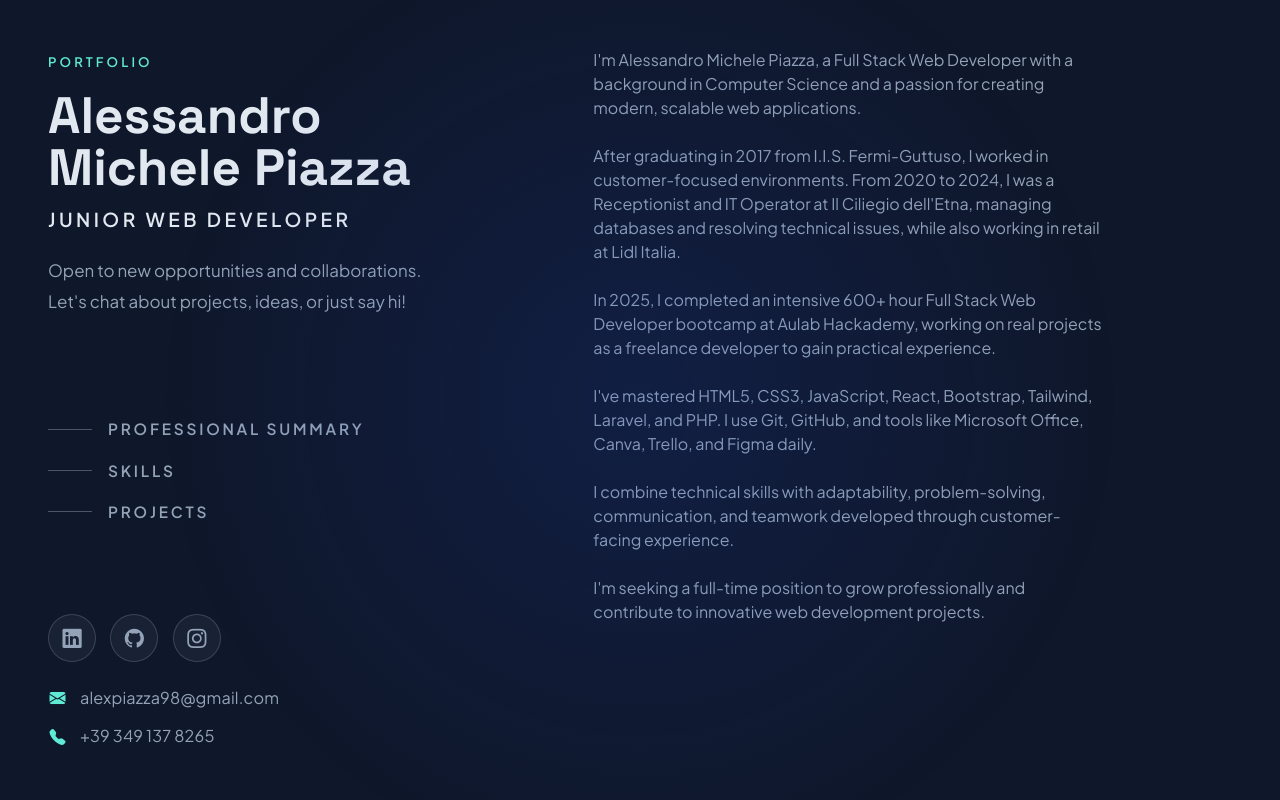
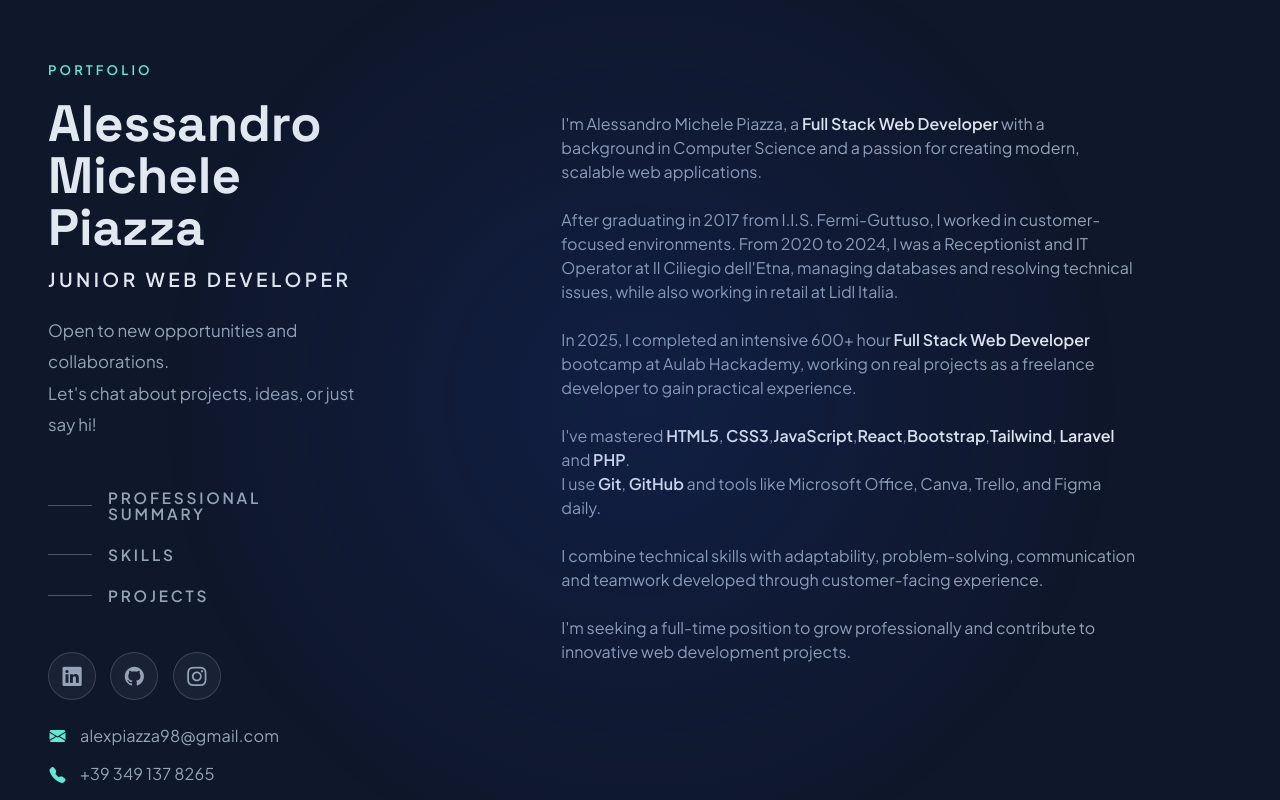
Before and after one commit to Alessandro-Michele-Piazza/Alessandro-Michele-Piazza.github.io, a React (Vite) app: page / in a window 1280 px wide. Built offline with nearby package versions, Linux system fonts and the light colour scheme.

Commit message:
aggiustata sidebar

```diff
--- a/package.json
+++ b/package.json
@@ -10,6 +10,7 @@
     "preview": "vite preview"
   },
   "dependencies": {
+    "aos": "^2.3.4",
     "bootstrap": "^5.3.8",
     "bootstrap-icons": "^1.13.1",
     "react": "^19.2.5",
--- a/src/components/Navbar.jsx
+++ b/src/components/Navbar.jsx
@@ -1,7 +1,40 @@
-export default function Navbar() {
+import { useEffect, useState } from "react";
+import AOS from "aos";
+import "aos/dist/aos.css";
+
+const DESKTOP_MEDIA_QUERY = "(min-width: 768px)";
+const NAV_ITEMS = [
+  { href: "#presentazione", label: "Professional Summary" },
+  { href: "#skills", label: "Skills" },
+  { href: "#projects", label: "Projects" },
+];
+
+function NavigationSections({ onNavigate, animated = false }) {
+  const introAnimationProps = animated
+    ? {
+        "data-aos": "fade-up",
+        "data-aos-duration": "500",
+        "data-aos-delay": "90",
+      }
+    : {};
+  const menuAnimationProps = animated
+    ? {
+        "data-aos": "fade-up",
+        "data-aos-duration": "500",
+        "data-aos-delay": "150",
+      }
+    : {};
+  const footerAnimationProps = animated
+    ? {
+        "data-aos": "fade-up",
+        "data-aos-duration": "500",
+        "data-aos-delay": "300",
+      }
+    : {};
+
   return (
-    <nav className="navbar d-flex flex-column align-items-start justify-content-between ">
-      <div className="navbar__intro mx-5">
+    <>
+      <div className="navbar__intro" {...introAnimationProps}>
         <p className="navbar__eyebrow">Portfolio</p>
         <h1 className="navbar__title">Alessandro Michele Piazza</h1>
         <h2 className="navbar__role">Junior Web Developer</h2>
@@ -10,30 +43,31 @@ export default function Navbar() {
           Let&apos;s chat about projects, ideas, or just say hi!
         </p>
       </div>
-      <div className="menu-container navbar__menu mx-5">
+
+      <div className="menu-container navbar__menu" {...menuAnimationProps}>
         <ul className="custom-menu">
-          <li>
-            <a href="#">
-              <span className="nav-indicator"></span>
-              <span className="nav-text">Professional Summary</span>
-            </a>
-          </li>
-          <li>
-            <a href="#">
-              <span className="nav-indicator"></span>
-              <span className="nav-text">Skills</span>
-            </a>
-          </li>
+          {NAV_ITEMS.map((item, index) => {
+            const itemAnimationProps = animated
+              ? {
+                  "data-aos": "fade-up",
+                  "data-aos-duration": "500",
+                  "data-aos-delay": `${180 + index * 70}`,
+                }
+              : {};
 
-          <li>
-            <a href="#">
-              <span className="nav-indicator"></span>
-              <span className="nav-text">Projects</span>
-            </a>
-          </li>
+            return (
+              <li key={item.label}>
+                <a href={item.href} onClick={onNavigate} {...itemAnimationProps}>
+                  <span className="nav-indicator"></span>
+                  <span className="nav-text">{item.label}</span>
+                </a>
+              </li>
+            );
+          })}
         </ul>
       </div>
-      <div className="navbar__footer mx-5">
+
+      <div className="navbar__footer" {...footerAnimationProps}>
         <div className="navbar__socials">
           <a
             className="social-link social-link--icon"
@@ -41,6 +75,7 @@ export default function Navbar() {
             target="_blank"
             rel="noopener noreferrer"
             aria-label="LinkedIn"
+            onClick={onNavigate}
           >
             <i className="bi bi-linkedin" aria-hidden="true"></i>
           </a>
@@ -51,6 +86,7 @@ export default function Navbar() {
             target="_blank"
             rel="noopener noreferrer"
             aria-label="GitHub"
+            onClick={onNavigate}
           >
             <i className="bi bi-github" aria-hidden="true"></i>
           </a>
@@ -61,24 +97,154 @@ export default function Navbar() {
             target="_blank"
             rel="noopener noreferrer"
             aria-label="Instagram"
+            onClick={onNavigate}
           >
             <i className="bi bi-instagram" aria-hidden="true"></i>
           </a>
-
         </div>
 
         <div className="navbar__contact-list">
-          <a className="social-link social-link--contact" href="mailto:alexpiazza98@gmail.com">
+          <a
+            className="social-link social-link--contact"
+            href="mailto:alexpiazza98@gmail.com"
+            onClick={onNavigate}
+          >
             <i className="bi bi-envelope-fill" aria-hidden="true"></i>
             <span>alexpiazza98@gmail.com</span>
           </a>
 
-          <a className="social-link social-link--contact" href="tel:+393491378265">
+          <a
+            className="social-link social-link--contact"
+            href="tel:+393491378265"
+            onClick={onNavigate}
+          >
             <i className="bi bi-telephone-fill" aria-hidden="true"></i>
             <span>+39 349 137 8265</span>
           </a>
         </div>
       </div>
+    </>
+  );
+}
+
+export default function Navbar() {
+  const [isMenuOpen, setIsMenuOpen] = useState(false);
+
+  useEffect(() => {
+    AOS.init({
+      duration: 500,
+      easing: "ease-out-cubic",
+      once: false,
+      mirror: false,
+      offset: 0,
+    });
+  }, []);
+
+  useEffect(() => {
+    const mediaQuery = window.matchMedia(DESKTOP_MEDIA_QUERY);
+
+    const handleChange = (event) => {
+      if (event.matches) {
+        setIsMenuOpen(false);
+      }
+    };
+
+    handleChange(mediaQuery);
+
+    if (mediaQuery.addEventListener) {
+      mediaQuery.addEventListener("change", handleChange);
+
+      return () => {
+        mediaQuery.removeEventListener("change", handleChange);
+      };
+    }
+
+    mediaQuery.addListener(handleChange);
+
+    return () => {
+      mediaQuery.removeListener(handleChange);
+    };
+  }, []);
+
+  useEffect(() => {
+    const previousOverflow = document.body.style.overflow;
+    const previousHtmlOverflow = document.documentElement.style.overflow;
+
+    const handleKeyDown = (event) => {
+      if (event.key === "Escape") {
+        setIsMenuOpen(false);
+      }
+    };
+
+    if (isMenuOpen) {
+      document.body.style.overflow = "hidden";
+      document.documentElement.style.overflow = "hidden";
+      document.addEventListener("keydown", handleKeyDown);
+      requestAnimationFrame(() => {
+        AOS.refreshHard();
+      });
+    }
+
+    return () => {
+      document.body.style.overflow = previousOverflow;
+      document.documentElement.style.overflow = previousHtmlOverflow;
+      document.removeEventListener("keydown", handleKeyDown);
+    };
+  }, [isMenuOpen]);
+
+  const toggleMenu = () => {
+    setIsMenuOpen((open) => !open);
+  };
+
+  const closeMenu = () => {
+    setIsMenuOpen(false);
+  };
+
+  return (
+    <nav className={`navbar ${isMenuOpen ? "navbar--open" : ""}`}>
+      <button
+        type="button"
+        className={`navbar__toggle ${isMenuOpen ? "navbar__toggle--hidden" : ""}`}
+        aria-expanded={isMenuOpen}
+        aria-controls="mobile-navigation"
+        aria-label={isMenuOpen ? "Close navigation menu" : "Open navigation menu"}
+        onClick={toggleMenu}
+      >
+        <span className="navbar__toggle-line"></span>
+        <span className="navbar__toggle-line"></span>
+        <span className="navbar__toggle-line"></span>
+      </button>
+
+      <div className="navbar__desktop-panel">
+        <NavigationSections onNavigate={closeMenu} />
+      </div>
+
+      {isMenuOpen ? (
+        <div className="navbar__mobile-overlay" onClick={closeMenu}>
+          <div className="navbar__mobile-panel">
+            <div
+              id="mobile-navigation"
+              className="navbar__mobile-canvas"
+              role="dialog"
+              aria-modal="true"
+              aria-label="Site navigation"
+              onClick={(event) => {
+                event.stopPropagation();
+              }}
+            >
+              <div className="navbar__mobile-header" data-aos="fade-down" data-aos-duration="400">
+                <div className="navbar__mobile-kicker">
+                  <span className="navbar__mobile-label">Navigation</span>
+                  <span className="navbar__mobile-hint">Tap outside or choose a section to close.</span>
+                </div>
+              </div>
+
+              <NavigationSections onNavigate={closeMenu} animated />
+            </div>
+          </div>
+        </div>
+      ) : null}
+
     </nav>
   );
 }
--- a/src/css/homepage.css
+++ b/src/css/homepage.css
@@ -1,6 +1,7 @@
 .scitta_presentazione {
-  font-size: clamp(1rem, 1.2vw, 2rem);
+  font-size: clamp(1rem, 1.1vw, 2rem);
   line-height: 1.5;
-  max-width: 40vw;
+  max-width: 45vw;
   color: var(--silver);
+  margin-top: 14vh;
 }
--- a/src/css/layout.css
+++ b/src/css/layout.css
@@ -26,6 +26,8 @@
 @media (max-width: 767.98px) {
   .layout__sidebar {
     position: static;
-    height: auto;
+    height: 0;
+    z-index: 30;
+    overflow: visible;
   }
 }
--- a/src/css/sidebar.css
+++ b/src/css/sidebar.css
@@ -3,8 +3,20 @@
   background-color: transparent;
   height: 100%;
   width: 100%;
-  padding: clamp(2.5rem, 4vw, 4rem) 0;
+}
+
+.navbar__desktop-panel {
+  display: flex;
+  flex-direction: column;
+  justify-content: space-between;
+  height: 100%;
+  padding: clamp(2.5rem, 4vw, 4rem) clamp(2rem, 4vw, 3rem);
   gap: clamp(2rem, 6vh, 4rem);
+}
+
+.navbar__toggle,
+.navbar__mobile-overlay {
+  display: none;
 }
 
 .navbar__intro,
@@ -202,18 +214,175 @@
 
 @media (max-width: 767.98px) {
   .navbar {
-    min-height: auto;
-    padding: 2.5rem 0;
+    height: 0;
+  }
+
+  .navbar__desktop-panel {
+    display: none;
+  }
+
+  .navbar__toggle {
+    position: fixed;
+    top: 1rem;
+    left: 1rem;
+    z-index: 120;
+    display: inline-flex;
+    align-items: center;
+    justify-content: center;
+    flex-direction: column;
+    gap: 0.32rem;
+    width: 3.35rem;
+    height: 3.35rem;
+    padding: 0;
+    border: 1px solid rgba(94, 234, 212, 0.38);
+    border-radius: 999px;
+    background:
+      radial-gradient(circle at 30% 30%, rgba(94, 234, 212, 0.22), transparent 58%),
+      rgba(15, 23, 42, 0.72);
+    box-shadow: 0 14px 34px rgba(2, 6, 23, 0.34);
+    backdrop-filter: blur(18px);
+    transition:
+      opacity 0.38s ease,
+      transform 0.42s cubic-bezier(0.22, 1, 0.36, 1),
+      border-color 0.3s ease,
+      background-color 0.3s ease,
+      box-shadow 0.3s ease;
+  }
+
+  .navbar__toggle:hover,
+  .navbar__toggle:focus-visible {
+    border-color: rgba(94, 234, 212, 0.62);
+    box-shadow: 0 16px 36px rgba(2, 6, 23, 0.42);
+  }
+
+  .navbar__toggle--hidden {
+    opacity: 0;
+    pointer-events: none;
+    transform: translate3d(0, -0.8rem, 0) scale(0.78);
+  }
+
+  .navbar__toggle-line {
+    width: 1.1rem;
+    height: 2px;
+    border-radius: 999px;
+    background-color: currentColor;
+    transition: transform 0.3s ease, opacity 0.3s ease;
+  }
+
+  .navbar__mobile-overlay {
+    position: fixed;
+    inset: 0;
+    z-index: 110;
+    display: flex;
+    align-items: stretch;
+    justify-content: stretch;
+    background: rgba(2, 6, 23, 0.28);
+    backdrop-filter: blur(12px);
+  }
+
+  .navbar__mobile-panel {
+    width: 100%;
+    min-height: 100vh;
+    padding: 6.25rem 1.5rem 2rem;
+    background:
+      radial-gradient(circle at top left, rgba(94, 234, 212, 0.14), transparent 30%),
+      linear-gradient(180deg, rgba(15, 23, 42, 0.985) 0%, rgba(15, 23, 42, 0.97) 100%);
+    overflow-y: auto;
+    -webkit-overflow-scrolling: touch;
+  }
+
+  .navbar__mobile-canvas {
+    display: flex;
+    flex-direction: column;
+    justify-content: space-between;
+    gap: 2rem;
+    width: 100%;
+    min-height: calc(100vh - 8.25rem);
+  }
+
+  .navbar__mobile-header {
+    display: flex;
+    align-items: flex-start;
+    justify-content: space-between;
+    gap: 1rem;
+  }
+
+  .navbar__mobile-kicker {
+    display: flex;
+    flex-direction: column;
+    gap: 0.35rem;
+  }
+
+  .navbar__mobile-label {
+    color: var(--teal);
+    font-size: 0.76rem;
+    font-weight: 600;
+    letter-spacing: 0.28em;
+    text-transform: uppercase;
+  }
+
+  .navbar__mobile-hint {
+    max-width: 15rem;
+    color: rgba(148, 163, 184, 0.86);
+    font-size: 0.86rem;
+    line-height: 1.6;
   }
 
   .navbar__intro,
   .navbar__menu,
   .navbar__footer {
-    width: calc(100% - 3rem);
+    width: min(100%, 30rem);
   }
 
   .navbar__title,
   .navbar__lead {
     max-width: none;
   }
+
+  .navbar__title {
+    font-size: clamp(2.2rem, 9vw, 3.4rem);
+  }
+
+  .navbar__role {
+    font-size: clamp(0.95rem, 3.2vw, 1.15rem);
+  }
+
+  .custom-menu {
+    gap: 1.25rem;
+  }
+
+  .custom-menu li a {
+    width: 100%;
+    font-size: clamp(0.92rem, 3.4vw, 1.05rem);
+    letter-spacing: 0.14em;
+  }
+
+  .nav-indicator {
+    width: 2.1rem;
+  }
+
+  .custom-menu li a:hover .nav-indicator,
+  .custom-menu li a:focus-visible .nav-indicator {
+    width: 3.3rem;
+  }
+
+  .navbar__footer {
+    gap: 1.25rem;
+  }
+
+  .navbar__socials {
+    gap: 0.75rem;
+  }
+
+  .social-link--icon {
+    width: 2.85rem;
+    height: 2.85rem;
+  }
+
+  .social-link--contact {
+    width: 100%;
+    max-width: 100%;
+    flex-wrap: wrap;
+    row-gap: 0.35rem;
+  }
 }
--- a/src/views/Homepage.jsx
+++ b/src/views/Homepage.jsx
@@ -1,12 +1,13 @@
 export default function Homepage() {
   return (
     <>
-      <section className="d-flex flex-column align-items-center justify-content-center mt-5">
-        <article>
+      <section className="d-flex flex-column align-items-center justify-content-center">
+        <article id="presentazione">
           <p className="scitta_presentazione">
-            I'm Alessandro Michele Piazza, a Full Stack Web Developer with a
-            background in Computer Science and a passion for creating modern,
-            scalable web applications.
+            I'm Alessandro Michele Piazza, a
+            <strong className="scritta-bianca"> Full Stack Web Developer </strong>
+            with a background in Computer Science and a passion for creating
+            modern, scalable web applications.
             <br />
             <br />
             After graduating in 2017 from I.I.S. Fermi-Guttuso, I worked in
@@ -16,18 +17,28 @@ export default function Homepage() {
             retail at Lidl Italia.
             <br />
             <br />
-            In 2025, I completed an intensive 600+ hour Full Stack Web Developer
+            In 2025, I completed an intensive 600+ hour
+            <strong className="scritta-bianca"> Full Stack Web Developer </strong>
             bootcamp at Aulab Hackademy, working on real projects as a freelance
             developer to gain practical experience.
             <br />
             <br />
-            I've mastered HTML5, CSS3, JavaScript, React, Bootstrap, Tailwind,
-            Laravel, and PHP. I use Git, GitHub, and tools like Microsoft
-            Office, Canva, Trello, and Figma daily.
+            I've mastered <strong className="scritta-bianca">
+              HTML5
+            </strong>, <strong className="scritta-bianca">CSS3</strong>,
+            <strong className="scritta-bianca">JavaScript</strong>,
+            <strong className="scritta-bianca">React</strong>,
+            <strong className="scritta-bianca">Bootstrap</strong>,
+            <strong className="scritta-bianca">Tailwind</strong>,
+            <strong className="scritta-bianca"> Laravel</strong> and
+            <strong className="scritta-bianca"> PHP</strong>.<br /> I use
+            <strong className="scritta-bianca"> Git</strong>,
+            <strong className="scritta-bianca"> GitHub</strong> and tools like
+            Microsoft Office, Canva, Trello, and Figma daily.
             <br />
             <br />
             I combine technical skills with adaptability, problem-solving,
-            communication, and teamwork developed through customer-facing
+            communication and teamwork developed through customer-facing
             experience.
             <br />
             <br />
```
Also changed, not shown: 1 other file (tests, documents, lock files or other folders).
